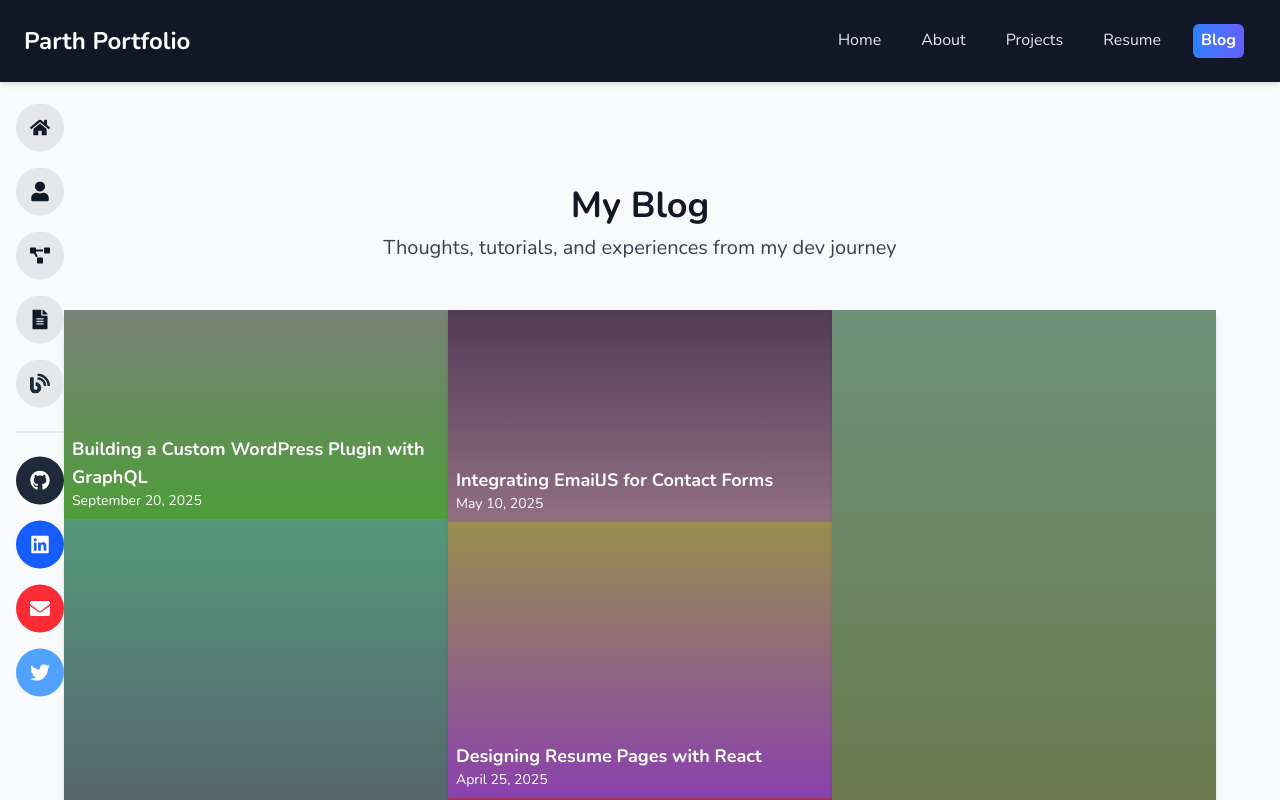
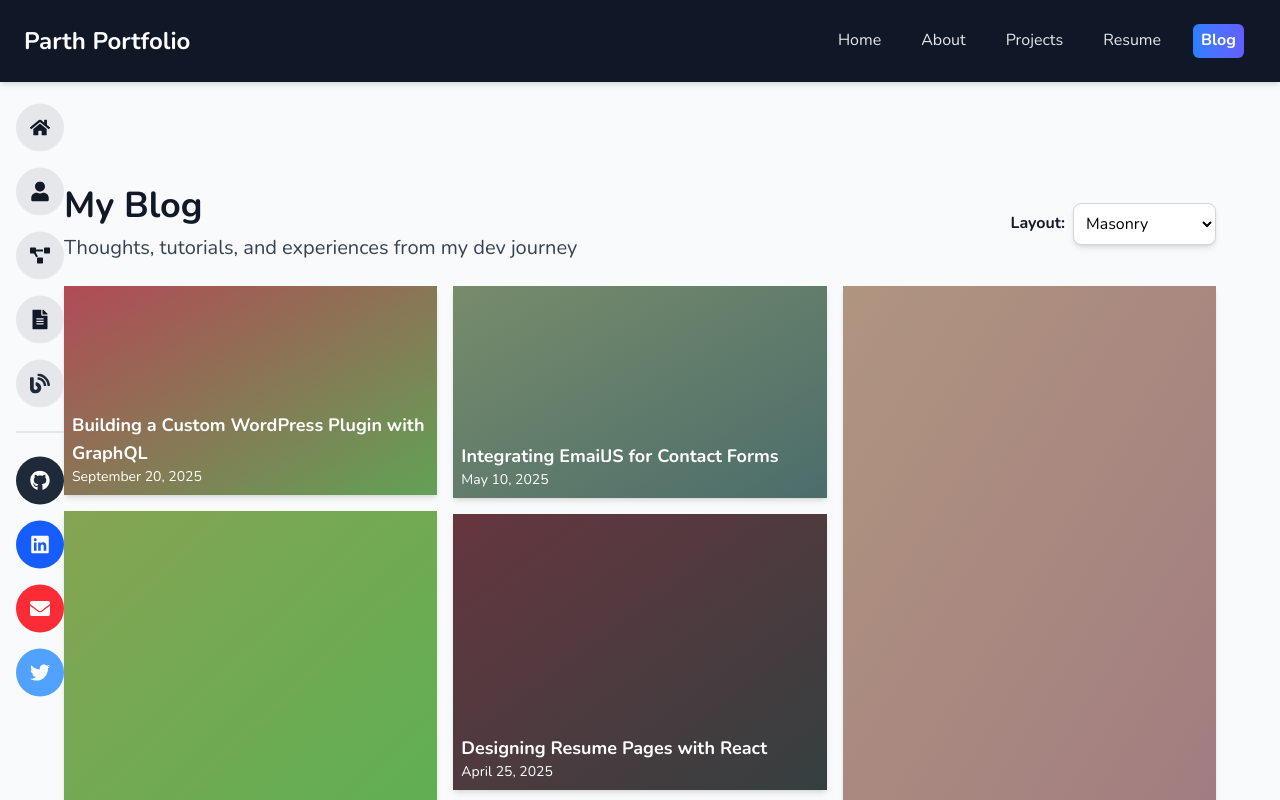
Before and after one commit to CodeBy-ParthKhambhadiya/parth-portfolio, a Next.js app: page /blog in a window 1280 px wide. Shown: the top 800 px of the page. Built offline with nearby package versions, Linux system fonts and the light colour scheme.

Commit message:
added layout on blog page

```diff
--- a/src/app/blog/[slug]/page.tsx
+++ b/src/app/blog/[slug]/page.tsx
@@ -1,16 +1,21 @@
 'use client';
 
-import { useState } from 'react';
+import { use, useMemo, useState } from 'react';
 import { notFound } from 'next/navigation';
 import Link from 'next/link';
 import { FaArrowLeft } from 'react-icons/fa';
+import { generateGradientFromSlug } from '../page';
 
 interface Post {
     title: string;
     date: string;
     content: string;
 }
-
+interface BlogPostProps {
+    params: {
+        slug: string;
+    };
+}
 
 const posts: Record<string, Post> = {
     'wordpress-plugin-graphql': {
@@ -248,40 +253,48 @@ This project consolidated my knowledge from previous months and gave me practica
     },
 };
 
-export default function BlogPost({ params }: { params: { slug: string } }) {
-    // Hook must be at the top level
-    const [showMore, setShowMore] = useState(false);
+export default function BlogPost({ params }: { params: Promise<BlogPostProps['params']> }) {
+    // unwrap the Promise
+    const resolvedParams = use(params);
+    const slug = resolvedParams.slug;
 
-    const post = posts[params.slug];
+    const post = posts[slug];
     if (!post) return notFound();
 
-    // Preview: show first 2 lines
-    const preview = post.content.split('\n').slice(0, 2).join('\n');
+    const gradient = generateGradientFromSlug(slug);
 
     return (
-        <main className="max-w-3xl mx-auto px-6 py-16">
-            {/* Back button */}
+        <main className="flex flex-col items-center bg-gray-50 min-h-screen px-4 sm:px-6 lg:px-8 py-10 sm:py-16">
+            <div className="w-full max-w-4xl bg-white shadow-lg rounded-3xl overflow-hidden">
+
+                {/* 🎨 Gradient Header */}
+                <div
+                    className="h-48 sm:h-56 md:h-64 flex flex-col justify-end p-6 text-white"
+                    style={{ background: gradient }}
+                >
                     <Link
                         href="/blog"
-                className="inline-flex items-center mb-6 px-4 py-2 bg-gray-200 text-gray-800 rounded-lg hover:bg-gray-300 transition"
+                        className="inline-flex items-center mb-4 px-3 py-1.5 bg-white/30 backdrop-blur-sm text-white rounded-lg
+             hover:bg-white/80 hover:text-black transition text-sm sm:text-base self-start"
                     >
                         <FaArrowLeft className="mr-2" />
                         Back
                     </Link>
 
-            {/* Post header */}
-            <h1 className="text-4xl font-bold mb-2 text-gray-900">{post.title}</h1>
-            <p className="text-gray-500 mb-6">{post.date}</p>
 
-            {/* Post content */}
-            <article className="text-gray-800 leading-relaxed whitespace-pre-line mb-6">
-                {showMore ? post.content : preview}
+                    <h1 className="text-2xl sm:text-3xl md:text-4xl font-bold leading-snug">
+                        {post.title}
+                    </h1>
+                    <p className="text-gray-100 text-sm sm:text-base">{post.date}</p>
+                </div>
+
+                {/* 📝 Post Content */}
+                <div className="p-6 sm:p-10">
+                    <article className="text-gray-800 text-base sm:text-lg leading-relaxed whitespace-pre-line">
+                        {post.content}
                     </article>
-
-            {/* Read More / Show Less button */}
-            <p className="text-gray-700 text-base md:text-lg whitespace-pre-line">
-                {post.content}
-            </p>
+                </div>
+            </div>
         </main>
     );
 }
--- a/src/app/blog/page.tsx
+++ b/src/app/blog/page.tsx
@@ -1,7 +1,10 @@
 'use client';
 
+import { sliderSettings } from '@/components/Project/images';
 import { motion } from 'framer-motion';
 import Link from 'next/link';
+import { useState } from 'react';
+import Slider from 'react-slick';
 
 const blogPosts = [
     {
@@ -91,59 +94,182 @@ const blogPosts = [
         slug: 'nextjs-live-project-4-months',
     },
 ];
-function generateGradient(existingGradients: string[]): string {
-    let gradient = "";
-    do {
-        // Generate two darker/mid-tone colors suitable for white text
-        const randomColor = () => {
-            const r = Math.floor(Math.random() * 131) + 50; // 50–180
-            const g = Math.floor(Math.random() * 131) + 50;
-            const b = Math.floor(Math.random() * 131) + 50;
-            return `rgb(${r}, ${g}, ${b})`;
+
+export function generateGradientFromSlug(slug: string): string {
+    let hash = 0;
+    for (let i = 0; i < slug.length; i++) {
+        hash = slug.charCodeAt(i) + ((hash << 5) - hash);
+    }
+
+    const colorFromHash = (offset: number) => {
+        const r = (hash >> (offset + 16)) & 0xff;
+        const g = (hash >> (offset + 8)) & 0xff;
+        const b = hash & 0xff;
+        return `rgb(${r % 131 + 50}, ${g % 131 + 50}, ${b % 131 + 50})`;
     };
 
-        gradient = `linear-gradient(to bottom, ${randomColor()}, ${randomColor()})`;
-    } while (existingGradients.includes(gradient));
+    return `linear-gradient(to bottom right, ${colorFromHash(0)}, ${colorFromHash(3)})`;
+}
 
-    return gradient;
+const layouts = [
+    'Masonry',
+    'Single Column',
+    'Multi-Column',
+    'Grid',
+    'Flexbox',
+    'Hero',
+    'Magazine',
+    'Full-Screen',
+    'Slider',
+    'Card Deck',
+    'Timeline',
+    'Pinterest',
+    'Carousel',
+    'List',
+    'Feature Grid',
+    'Square Grid', // added
+];
+
+export default function BlogPage() {
+    const [layout, setLayout] = useState('Masonry');
+    const [currentSlide, setCurrentSlide] = useState(0);
+
+    const getLayoutClass = () => {
+        switch (layout) {
+            case 'Single Column': return 'columns-1';
+            case 'Multi-Column': return 'columns-2 sm:columns-2 lg:columns-3';
+            case 'Grid': return 'grid grid-cols-1 sm:grid-cols-2 lg:grid-cols-3 gap-4';
+            case 'Masonry': return 'columns-3 gap-4';
+            case 'Flexbox': return 'flex flex-wrap gap-4';
+            case 'Hero': return 'flex flex-col gap-6';
+            case 'Magazine': return 'columns-2 sm:columns-3 gap-6';
+            case 'Full-Screen': return 'grid grid-cols-1 gap-0';
+            case 'Slider': return ''; // handled by slider
+            case 'Card Deck': return 'flex flex-wrap gap-4 justify-center';
+            case 'Timeline': return 'flex flex-col gap-6';
+            case 'Pinterest': return 'columns-4 gap-4';
+            case 'Carousel': return ''; // similar to slider
+            case 'List': return 'flex flex-col gap-2';
+            case 'Feature Grid': return 'grid grid-cols-1 sm:grid-cols-3 lg:grid-cols-4 gap-6';
+            case 'Square Grid': return 'grid grid-cols-2 sm:grid-cols-3 lg:grid-cols-4 gap-4';
+            default: return 'columns-1';
         }
-export default function BlogPage() {
-    const usedGradients: string[] = [];
+    };
+
+    const getPostClasses = () => {
+        switch (layout) {
+            case 'Grid':
+            case 'Feature Grid':
+            case 'Card Deck':
+            case 'Pinterest':
+            case 'Carousel':
+            case 'Square Grid': return 'relative overflow-hidden shadow-lg flex flex-col justify-end p-4 text-white'; case 'Hero': return 'h-72 sm:h-96 flex items-end p-6 text-white rounded-xl';
+            case 'Full-Screen': return 'h-screen flex items-center justify-center text-white text-center text-2xl font-bold';
+            case 'Slider': return 'rounded-xl overflow-hidden shadow-lg p-4 text-white flex flex-col justify-end';
+            case 'Timeline': return 'p-4 border-l-2 border-gray-300 relative';
+            case 'List': return 'p-3 border-b border-gray-200';
+            case 'Masonry': return 'break-inside-avoid mb-4 relative cursor-pointer flex items-end p-2 shadow-md hover:shadow-xl transition-shadow duration-300';
+            default: return '';
+        }
+    };
+    const totalSlides = blogPosts.length;
 
     return (
         <main className="flex flex-col items-center px-0 py-16 bg-gray-50 min-h-screen">
-            <section className="w-full max-w-6xl text-center mb-12">
+            {/* Header */}
+            <section className="w-full max-w-6xl mb-6 flex justify-between items-center">
+                {/* Left side: Title & subtitle */}
+                <div className="text-left">
                     <h1 className="text-4xl font-bold mb-2">My Blog</h1>
                     <p className="text-gray-700 text-lg md:text-xl">
                         Thoughts, tutorials, and experiences from my dev journey
                     </p>
+                </div>
+
+                {/* Right side: Layout label + Dropdown */}
+                <div className="flex items-center space-x-2">
+                    <span className="font-bold">
+                        Layout:
+                    </span>
+                    <select
+                        value={layout}
+                        onChange={(e) => setLayout(e.target.value)}
+                        className="p-2 rounded-lg text-black bg-white border border-gray-300 shadow-md focus:outline-none focus:ring-2 focus:ring-blue-500 focus:border-blue-500"
+                    >
+                        {layouts.map((l) => (
+                            <option key={l} value={l}>{l}</option>
+                        ))}
+                    </select>
+                </div>
             </section>
 
+
+
+            {/* Posts Section */}
             <section className="w-full max-w-6xl">
-                <div className="columns-1 sm:columns-2 lg:columns-3 gap-0">
-                    {blogPosts.map((post, index) => {
-                        const minHeight = 150;
-                        const maxHeight = 600;
-                        const randomHeight =
-                            Math.floor(Math.random() * (maxHeight - minHeight + 1)) + minHeight;
-
-                        // Generate a unique gradient
-                        const gradient = generateGradient(usedGradients);
-                        usedGradients.push(gradient);
+                {layout === 'Slider' ? (
+                    <div className="relative w-full">
+                        <Slider
+                            {...sliderSettings}
+                            afterChange={(index) => setCurrentSlide(index)}
+                        >
+                            {blogPosts.map((post) => {
+                                const gradient = generateGradientFromSlug(post.slug);
 
                                 return (
-                            <Link key={index} href={`/blog/${post.slug}`}>
+                                    <Link key={post.slug} href={`/blog/${post.slug}`}>
+                                        <div
+                                            style={{
+                                                background: gradient,
+                                                width: '100%',
+                                                height: '500px',
+                                            }}
+                                            className="cursor-pointer relative overflow-hidden flex flex-col justify-end p-8 text-white"
+                                        >
+                                            <div className="absolute inset-0 flex flex-col justify-center items-center text-center">
+                                                <h2 className="text-4xl font-bold">{post.title}</h2>
+                                                <p className="text-lg mt-2">{post.date}</p>
+                                            </div>
+                                        </div>
+                                    </Link>
+                                );
+                            })}
+                        </Slider>
+
+                        {/* Slide counter in bottom-right corner */}
+                        <div className="absolute bottom-4 right-4 bg-black bg-opacity-50 text-white px-4 py-2 rounded-md text-sm font-medium">
+                            {currentSlide + 1} / {totalSlides}
+                        </div>
+                    </div>
+
+                ) : (
+                    <div className={`${getLayoutClass()}`}>
+                        {blogPosts.map((post, index) => {
+                            const gradient = generateGradientFromSlug(post.slug);
+
+                            // Determine height
+                            const height =
+                                layout === 'Hero'
+                                    ? undefined
+                                    : layout === 'Full-Screen'
+                                        ? '100vh'
+                                        : layout === 'Grid' || layout === 'Square Grid' || layout === 'Feature Grid'
+                                            ? '300px'
+                                            : `${Math.floor(Math.random() * (600 - 150 + 1) + 150)}px`;
+
+                            // For Square Grid, make width equal height
+                            const size = layout === 'Square Grid' ? '300px' : undefined;
+
+                            return (
+                                <Link key={post.slug} href={`/blog/${post.slug}`}>
                                     <motion.div
                                         initial={{ opacity: 0, y: 20 }}
                                         animate={{ opacity: 1, y: 0 }}
                                         transition={{ delay: index * 0.1 }}
-                                    style={{
-                                        height: `${randomHeight}px`,
-                                        background: gradient,
-                                    }}
-                                    className="break-inside-avoid mb-0 relative cursor-pointer flex items-end p-2 shadow-md hover:shadow-xl transition-shadow duration-300"
+                                        style={{ height, width: size, background: gradient }}
+                                        className={`break-inside-avoid mb-4 relative cursor-pointer flex items-end p-2 shadow-md hover:shadow-xl transition-shadow duration-300 ${getPostClasses()}`}
                                     >
-                                    <div className="text-white">
+                                        <div className={layout === 'Full-Screen' ? 'w-full' : 'text-white'}>
                                             <h2 className="text-lg font-bold">{post.title}</h2>
                                             <p className="text-sm">{post.date}</p>
                                         </div>
@@ -152,6 +278,7 @@ export default function BlogPage() {
                             );
                         })}
                     </div>
+                )}
             </section>
         </main>
     );
--- a/src/app/projects/[slug]/page.tsx
+++ b/src/app/projects/[slug]/page.tsx
@@ -2,7 +2,7 @@
 
 import React, { useState } from 'react';
 import { notFound } from 'next/navigation';
-import { projects } from '../page'; // Make sure this exports the projects array
+import { projects } from '../page';
 import { FaGithub, FaExternalLinkAlt } from 'react-icons/fa';
 import { GiCelebrationFire } from 'react-icons/gi';
 import { FiArrowLeft } from 'react-icons/fi';
@@ -20,30 +20,27 @@ interface ProjectProps {
 export default function ProjectPage({ params }: ProjectProps) {
     const { slug } = params;
     const project = projects.find((p) => p.slug === slug);
-
     const [currentSlide, setCurrentSlide] = useState(0);
 
-    if (!project) {
-        return notFound();
-    }
+    if (!project) return notFound();
 
     const totalImages = project.images?.length || 0;
 
     return (
-        <main className="flex flex-col items-center px-6 sm:px-10 py-16 bg-gray-50 min-h-screen">
-            <div className="w-full max-w-4xl bg-white rounded-3xl shadow-lg p-8 sm:p-10">
+        <main className="flex flex-col items-center px-4 sm:px-6 lg:px-10 py-10 sm:py-16 bg-gray-50 min-h-screen">
+            <div className="w-full max-w-5xl bg-white rounded-3xl shadow-lg p-5 sm:p-8 md:p-10">
 
                 {/* Back Button */}
                 <Link
                     href="/projects"
-                    className="inline-flex items-center gap-2 mb-6 px-4 py-2 bg-gray-200 text-gray-800 rounded-lg hover:bg-gray-300 transition"
+                    className="inline-flex items-center gap-2 mb-6 px-3 sm:px-4 py-2 bg-gray-200 text-gray-800 rounded-lg hover:bg-gray-300 transition text-sm sm:text-base"
                 >
-                    <FiArrowLeft className="w-5 h-5" />
+                    <FiArrowLeft className="w-4 h-4 sm:w-5 sm:h-5" />
                     Back
                 </Link>
 
-                {/* Slider */}
-                <div className="relative">
+                {/* Image Slider Section */}
+                <div className="relative mb-6">
                     <Slider
                         {...sliderSettings}
                         afterChange={(current: number) => setCurrentSlide(current)}
@@ -57,31 +54,29 @@ export default function ProjectPage({ params }: ProjectProps) {
                                     <Image
                                         src={img}
                                         alt={`${project.title} screenshot ${idx + 1}`}
-                                        width={815}
+                                        width={800}
                                         height={500}
-                                        className="object-cover rounded-xl w-full h-[500px]"
+                                        className="object-cover rounded-xl w-full h-[220px] sm:h-[350px] md:h-[450px] lg:h-[500px]"
                                     />
                                 </div>
                             ))
                         ) : (
-                            <div className="flex items-center justify-center w-full h-[500px] border-2 border-gray-400 rounded-lg">
-                                <p className="text-gray-500 text-sm text-center">
-                                    No Image
-                                </p>
+                            <div className="flex items-center justify-center w-full h-[200px] sm:h-[350px] md:h-[450px] border-2 border-gray-400 rounded-lg">
+                                <p className="text-gray-500 text-sm text-center">No Image</p>
                             </div>
                         )}
                     </Slider>
 
                     {/* Image Counter */}
                     {totalImages > 0 && (
-                        <div className="absolute bottom-3 right-4 bg-black/50 text-white text-sm px-2 py-1 rounded">
+                        <div className="absolute bottom-3 right-4 bg-black/50 text-white text-xs sm:text-sm px-2 py-1 rounded">
                             {currentSlide + 1} / {totalImages}
                         </div>
                     )}
                 </div>
 
                 {/* GitHub & Live Links */}
-                <div className="flex flex-wrap gap-3 mb-3 mt-3">
+                 <div className="flex flex-wrap gap-3 mb-3 mt-3">
                     {/* Single GitHub */}
                     {project.github && (
                         <a
@@ -129,19 +124,27 @@ export default function ProjectPage({ params }: ProjectProps) {
                     )}
                 </div>
 
+
                 {/* Project Title */}
-                <div className="flex items-center gap-3 mb-4 flex-wrap">
-                    <h1 className="text-3xl md:text-4xl font-bold text-gray-800">{project.title}</h1>
+                <div className="flex items-center gap-2 sm:gap-3 mb-4 flex-wrap">
+                    <h1 className="text-2xl sm:text-3xl md:text-4xl font-bold text-gray-800 leading-tight">
+                        {project.title}
+                    </h1>
                     {project.important && (
-                        <GiCelebrationFire className="text-red-600 w-6 h-6" title="Important Project" />
+                        <GiCelebrationFire
+                            className="text-red-600 w-5 h-5 sm:w-6 sm:h-6"
+                            title="Important Project"
+                        />
                     )}
                 </div>
 
-                {/* Project Description */}
-                <p className="text-gray-700 text-lg mb-6">{project.description}</p>
+                {/* Description */}
+                <p className="text-gray-700 text-base sm:text-lg mb-6 leading-relaxed">
+                    {project.description}
+                </p>
 
-                {/* Project Details */}
-                <div className="text-gray-700 text-base md:text-lg leading-relaxed">
+                {/* Details */}
+                <div className="text-gray-700 text-sm sm:text-base md:text-lg leading-relaxed whitespace-pre-line">
                     {project.details}
                 </div>
             </div>
```
Lines whose indentation alone changed are shown as unchanged.
